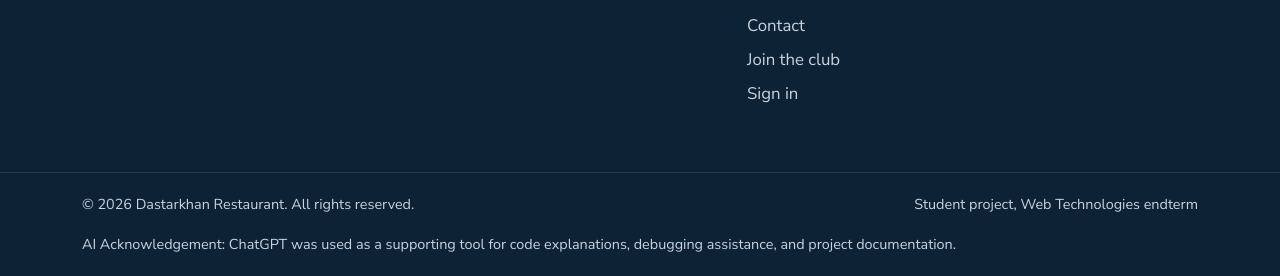
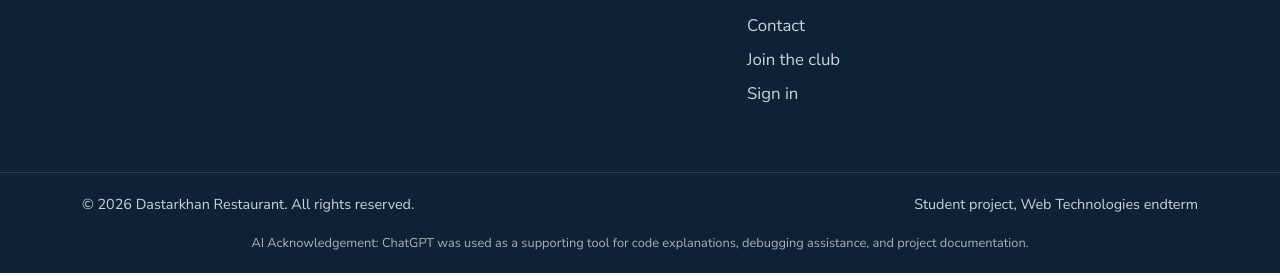
Before and after one commit to magzhanmyktybay/dastarkhan, a plain HTML site: page index.html in a window 1280 px wide. Shown: the part 3267-3543 px from the top of the page. Drawn offline with nearby package versions, Linux system fonts and the light colour scheme.

Commit message:
Add AI acknowledgement section styles

```diff
--- a/css/style.css
+++ b/css/style.css
@@ -1506,3 +1506,10 @@ img {
     padding-right: 0;
   }
 }
+
+.ai-acknowledgement {
+  font-size: 0.8rem;
+  color: rgba(255, 255, 255, 0.65);
+  text-align: center;
+  line-height: 1.6;
+}
```
